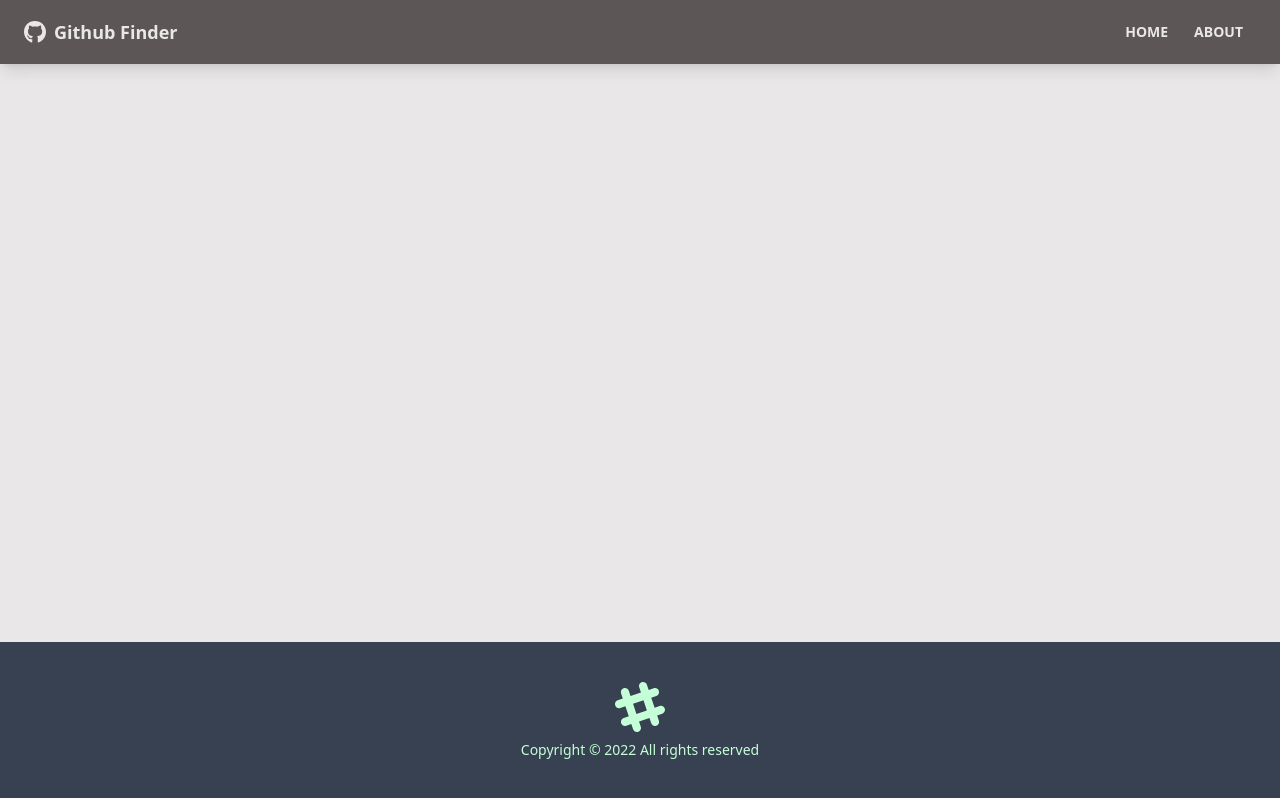
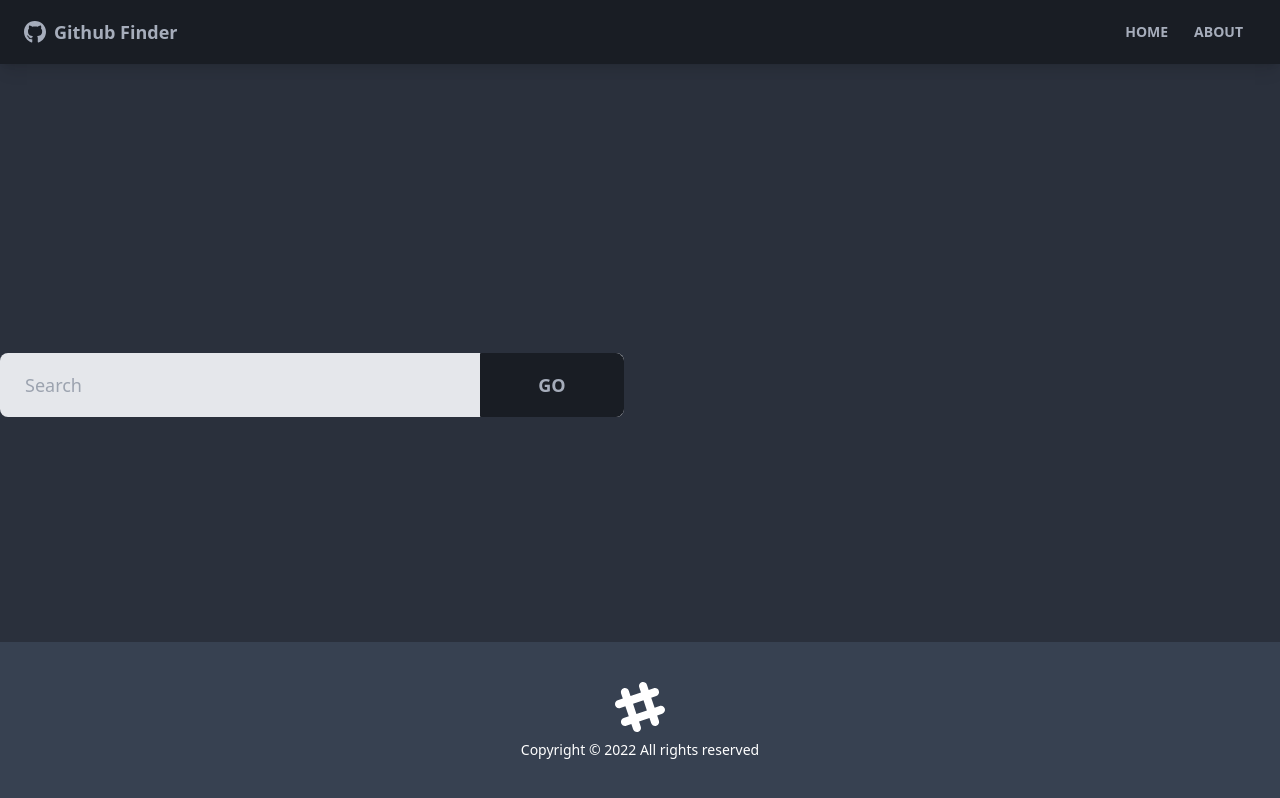
Before and after one commit to Fjguido/github-finder, a React (Create React App) app: page / in a window 1280 px wide. Built offline with nearby package versions, Linux system fonts and the light colour scheme; the HTML template or start-up script is replaced by a standard one.

Commit message:
created search bar functionality

```diff
--- a/public/index.html
+++ b/public/index.html
@@ -1,5 +1,5 @@
 <!DOCTYPE html>
-<html lang="en" data-theme="garden">
+<html lang="en" data-theme="dark">
   <head>
     <meta charset="utf-8" />
     <link rel="icon" href="%PUBLIC_URL%/favicon.ico" />
--- /dev/null
+++ b/src/components/Users/UserSearch.jsx
@@ -0,0 +1,59 @@
+import {useState, useContext} from 'react'
+import GitHubContext from '../../context/github/GithubContext'
+
+
+function UserSearch() {
+
+    const [text, setText] = useState('')
+
+    const {users} = useContext(GitHubContext)
+
+    const handleChange = (e) => setText(e.target.value)
+    // to check - go to console - components - usersearch - then youll see whatever is typed in
+
+    const handleSubmit = (e) => {
+        e.preventDefault()
+
+        if(text === ''){
+            alert('Please enter something')
+        } else {
+            // @todo - search users
+            setText('')
+        }
+    }
+
+  return (
+    <div className="grid grid-cols-1 xl:grid-cols-2 lg:grid-cols-2 md:grid-cols-2 mb-8 gap-8">
+      <div>
+        <form onSubmit={handleSubmit}>
+          <div className="form-control">
+            <div className="relative">
+              <input
+                type="text"
+                className="w-full pr-40 bg-gray-200 input input-lg text-black"
+                placeholder="Search"
+                value={text}
+                onChange={handleChange}
+              />
+              <button
+                type="submit"
+                className="absolute top-0 right-0 rounded-l-none w-36 btn btn-lg"
+              >
+                Go
+              </button>
+            </div>
+          </div>
+        </form>
+      </div>
+      {users.length > 0 && (
+      <div>
+        <button className="btn btn-ghost btn-lg">Clear</button>
+      </div>)}
+
+
+    </div>
+  );
+}
+// line 47-51 made the clear button dissapear only if there is an inout larger then 0
+
+export default UserSearch;
--- a/src/pages/Home.jsx
+++ b/src/pages/Home.jsx
@@ -1,10 +1,11 @@
 import React from "react";
 import UserResults from "../components/users/UserResults";
+import UserSearch from "../components/users/UserSearch";
 
 function Home() {
   return (
     <>
-      {/* search component here */}
+      <UserSearch />
       <UserResults />
     </>
   );
```
